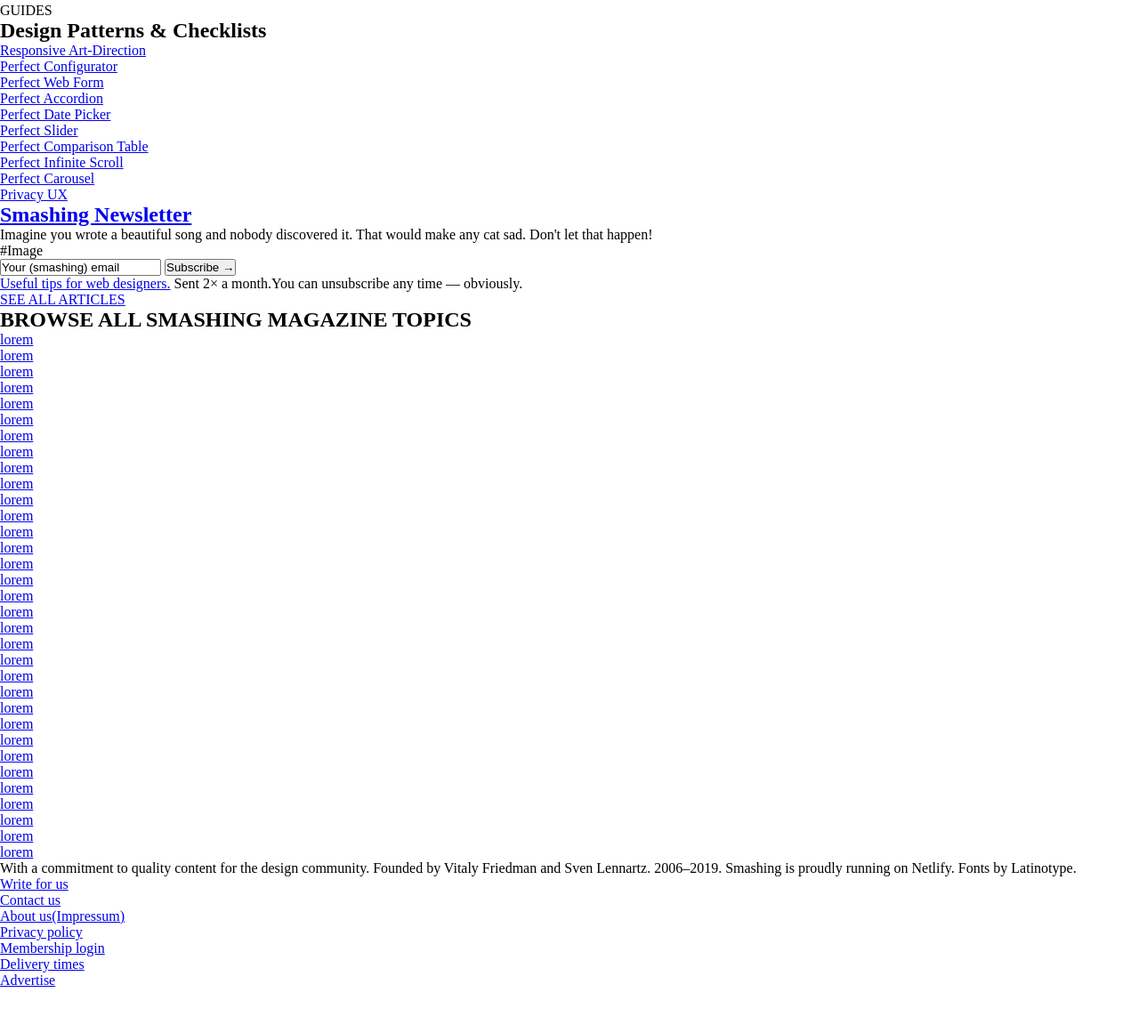
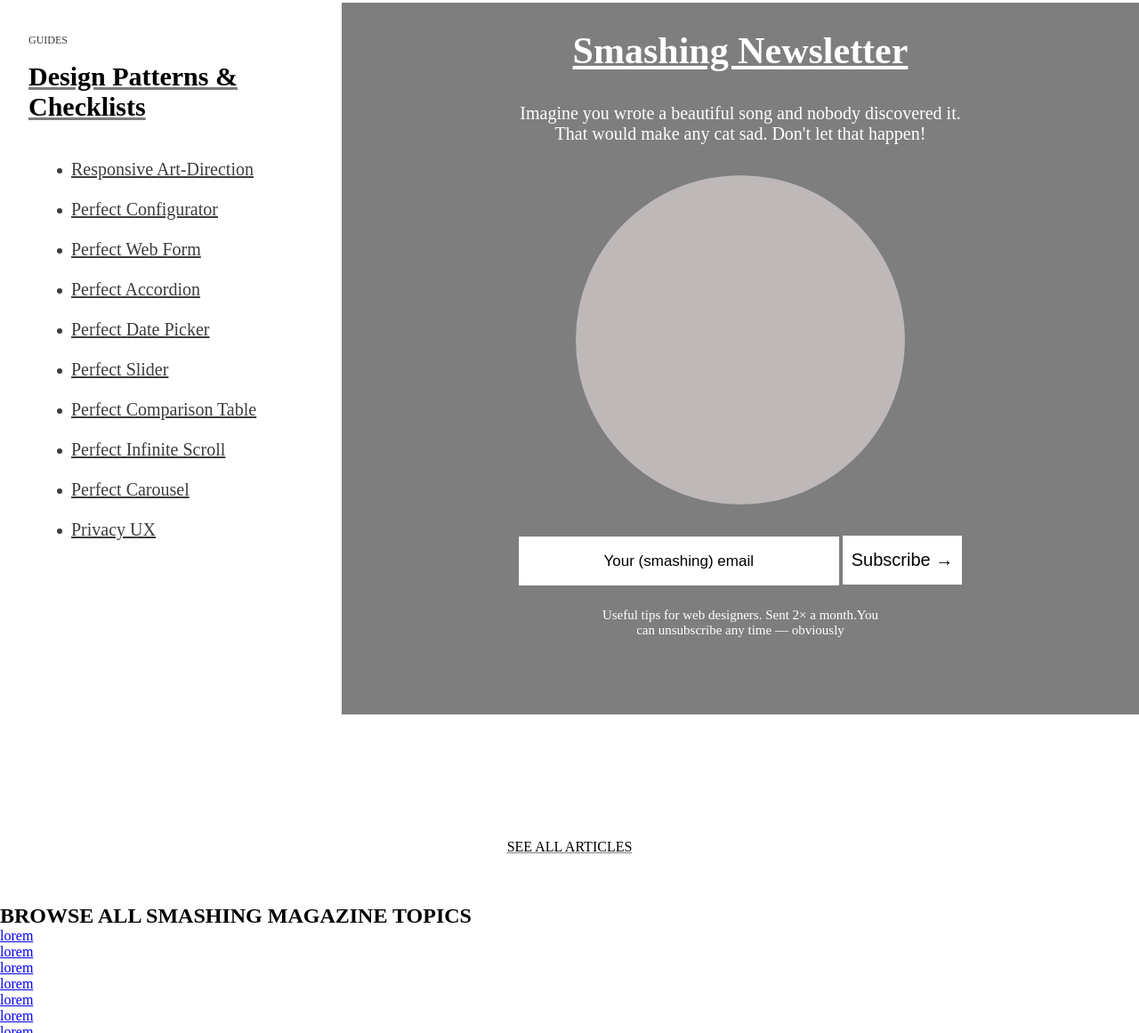
Before and after one commit to SantiagoGuerra/smashing-magazine, a website: page index.html in a window 1280 px wide. Shown: the part 9057-10218 px from the top of the page at 89% size. Before the commit the page ends 10168 px from the top, so only its background shows below. Drawn offline with Linux system fonts and the light colour scheme.

Commit message:
the aside article styles has been added

```diff
--- a/css/styles.css
+++ b/css/styles.css
@@ -584,3 +584,99 @@
 .post-list__item > a {
   color: #3d3d3d;
 }
+
+.aside-article {
+  display: flex;
+}
+
+.aside-div-art {
+  background: #7e7e7e;
+  display: flex;
+  flex-direction: column;
+  align-items: center;
+  width: 70%;
+ height: 800px;
+}
+
+.smash-new {
+  color: #fff;
+}
+
+.Dh2 {
+  padding-top: 30px;
+}
+
+.Imagine-paragraph {
+  color: #fff;
+  width: 500px;
+  padding-top: 35px;
+  font-size: 20px;
+  text-align: center;
+  margin-bottom: 35px;
+}
+
+.aside-image {
+  color: transparent;
+  background: rgb(190, 184, 184);
+  width: 370px;
+  height: 370px;
+  border-radius: 50%;
+}
+
+.input-button {
+  padding-top: 35px;
+  margin-bottom: 25px;
+}
+
+.useful {
+  width: 311px;
+  font-size: 15px;
+  text-align: center;
+  color: #fff;
+}
+
+.input-text {
+  height: 55px;
+  width: 360px;
+  border: none;
+  font-size: 17px;
+  text-align: center;
+}
+
+.button-sub {
+  height: 55px;
+  font-size: 20px;
+  padding: 10px;
+  border: none;
+  background: #fff;
+}
+
+.button-sub:hover {
+  color: rgb(128, 128, 128);
+}
+
+.see-all {
+  width: 400px;
+  margin: auto;
+  display: flex;
+  justify-content: center;
+  margin-bottom: 55px;
+}
+
+.see-all-a {
+  text-align: center;
+  color: #000;
+
+}
+
+.see-all-a:hover {
+  color: rgb(255, 0, 0);
+}
+
+.useful-a {
+  color: #fff;
+}
+
+.aside-aside {
+  margin-bottom: 140px;
+}
--- a/index.html
+++ b/index.html
@@ -801,72 +801,72 @@
 
     </div>
 
-    <aside>
-      <article>
-        <span>
+    <aside class="aside-article aside-aside">
+      <article class="post-article">
+        <span class="date-card-colect">
             GUIDES
           </span>
 
-          <h2>
+          <h2 class="title-card-colect underline">
             Design Patterns & Checklists
           </h2>
 
-          <ul>
-              <li>
+          <ul class="post-list">
+              <li class="post-list__item">
                 <a href="#">
                   Responsive Art-Direction
                 </a>
               </li>
 
-              <li>
+              <li class="post-list__item">
                 <a href="#">
                   Perfect Configurator
                 </a>
               </li>
 
-              <li>
+              <li class="post-list__item">
                 <a href="#">
                   Perfect Web Form
                 </a>
               </li>
 
-              <li>
+              <li class="post-list__item">
                 <a href="#">
                   Perfect Accordion
                 </a>
               </li>
 
-              <li>
+              <li class="post-list__item">
                 <a href="#">
                   Perfect Date Picker
                 </a>
               </li>
 
-              <li>
+              <li class="post-list__item">
                 <a href="#">
                   Perfect Slider
                 </a>
               </li>
 
-              <li>
+              <li class="post-list__item">
                 <a href="#">
                   Perfect Comparison Table
                 </a>
               </li>
 
-              <li>
+              <li class="post-list__item">
                   <a href="#">
                     Perfect Infinite Scroll
                   </a>
               </li>
 
-              <li>
+              <li class="post-list__item">
                   <a href="#">
                     Perfect Carousel
                   </a>
               </li>
 
-              <li>
+              <li class="post-list__item">
                   <a href="#">
                     Privacy UX
                   </a>
@@ -875,39 +875,39 @@
             </ul>
     </article>
 
-    <div>
-      <div>
-        <h2>
-          <a href="#">
+    <div class="aside-div-art">
+
+        <h2 class="colect-title underline Dh2">
+          <a href="#" class="smash-new">
             Smashing Newsletter
           </a>
         </h2>
 
-        <p>
+        <p class="Imagine-paragraph">
           Imagine you wrote a beautiful song and nobody discovered it.
           That would make any cat sad. Don't let that happen!
         </p>
-      </div>
 
-      <div>
+      <div class="aside-image">
         #Image
       </div>
 
-      <div>
-        <input type="text" value="Your (smashing) email">
-        <button>Subscribe →</button>
+      <div class="input-button">
+        <input type="text" value="Your (smashing) email" class="input-text">
+        <button class="button-sub">Subscribe →</button>
       </div>
 
-      <div>
-        <a href="#">Useful tips for web designers.</a>
-        <span>Sent 2× a month.You can unsubscribe any time — obviously.</span>
-      </div>
-
-      <div>
-        <a href="#">SEE ALL ARTICLES</a>
+      <div class="useful">
+        <a href="#" class="useful-a underline">Useful tips for web designers.</a>
+        <span>Sent 2× a month.You can unsubscribe any time — obviously</span>
       </div>
     </div>
     </aside>
+
+
+    <div class="see-all">
+      <a href="#" class="see-all-a underline">SEE ALL ARTICLES</a>
+    </div>
 
   </main>
 
```
